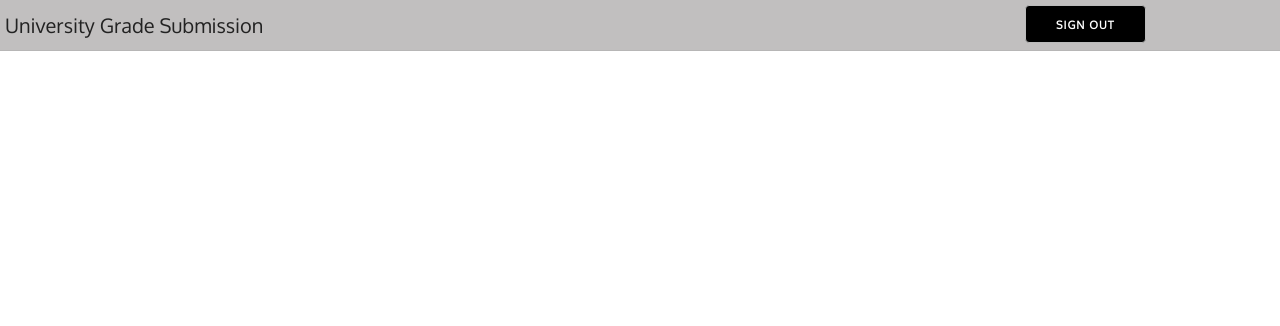
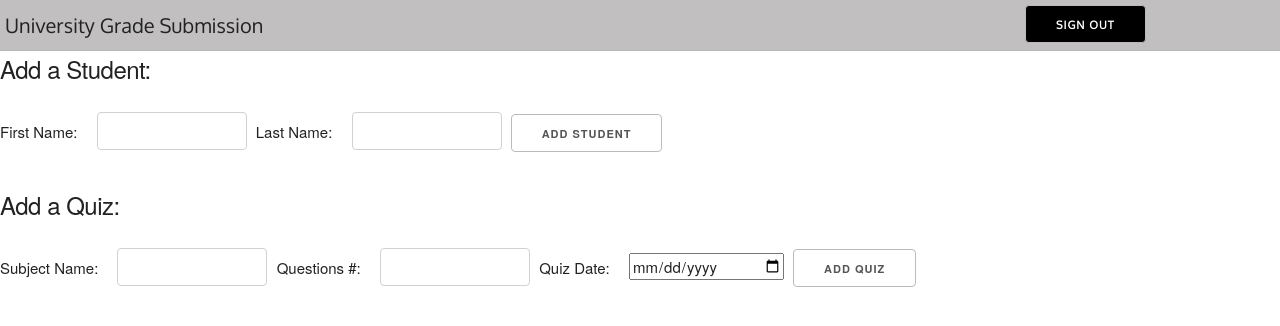
Before and after one commit to leov2000/IS211_Assignment12, a Flask app: page /dashboard in a window 1280 px wide. Shown: the top 326 px of the page. Run offline with Flask 2, Linux system fonts and the light colour scheme; the visitor is signed in with stand-in values (Sample User, id 1).

Commit message:
(Added) Quiz and Student form

```diff
--- a/templates/dashboard.html
+++ b/templates/dashboard.html
@@ -31,6 +31,34 @@
                 </form>
             </div>
         </div>
+        <div class="content">
+            <div class="student-form-container">
+                <h5>Add a Student:</h3>
+                <div class="student-form">
+                    <form action="/student/add" method="POST">
+                        <span>First Name:</span>
+                        <input type="text" name="firstName" required>
+                        <span>Last Name:</span>
+                        <input type="text" name="lastName" required>
+                        <button class='submit-form-button'>Add Student</button>
+                    </form>
+                </div>
+            </div>
+            <div class="student-form-container">
+                    <h5>Add a Quiz:</h3>
+                    <div class="student-form">
+                        <form action="/quiz/add" method="POST">
+                            <span>Subject Name:</span>
+                            <input type="text" name="subjectName" required>
+                            <span>Questions #:</span>
+                            <input type="number" name="questionNum" required>
+                            <span>Quiz Date:</span>
+                            <input type="date" name="quizDate" required>
+                            <button class='submit-form-button'>Add Quiz</button>
+                        </form>
+                    </div>
+                </div>
+        </div>
     </div>
 </body>
 </html>
```
